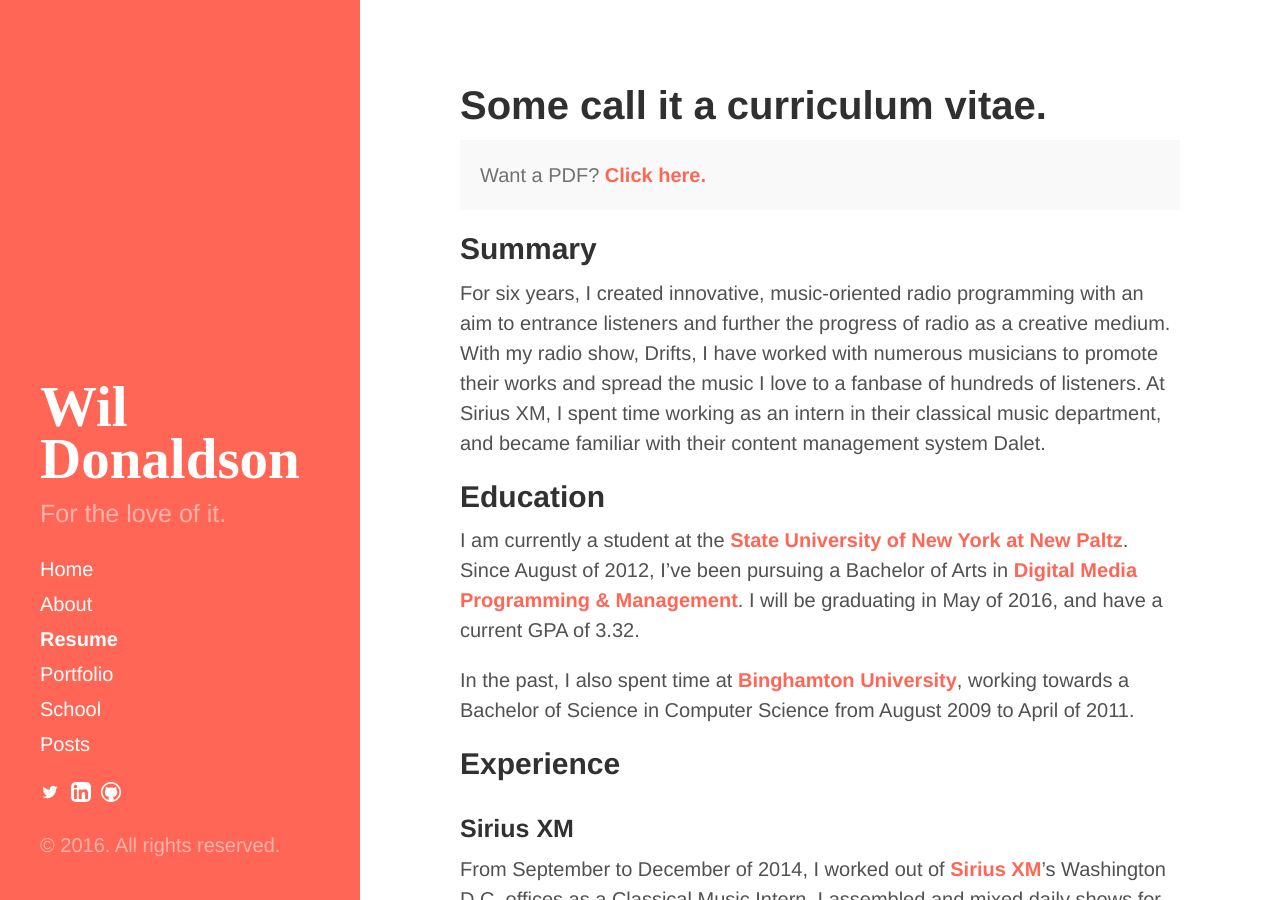
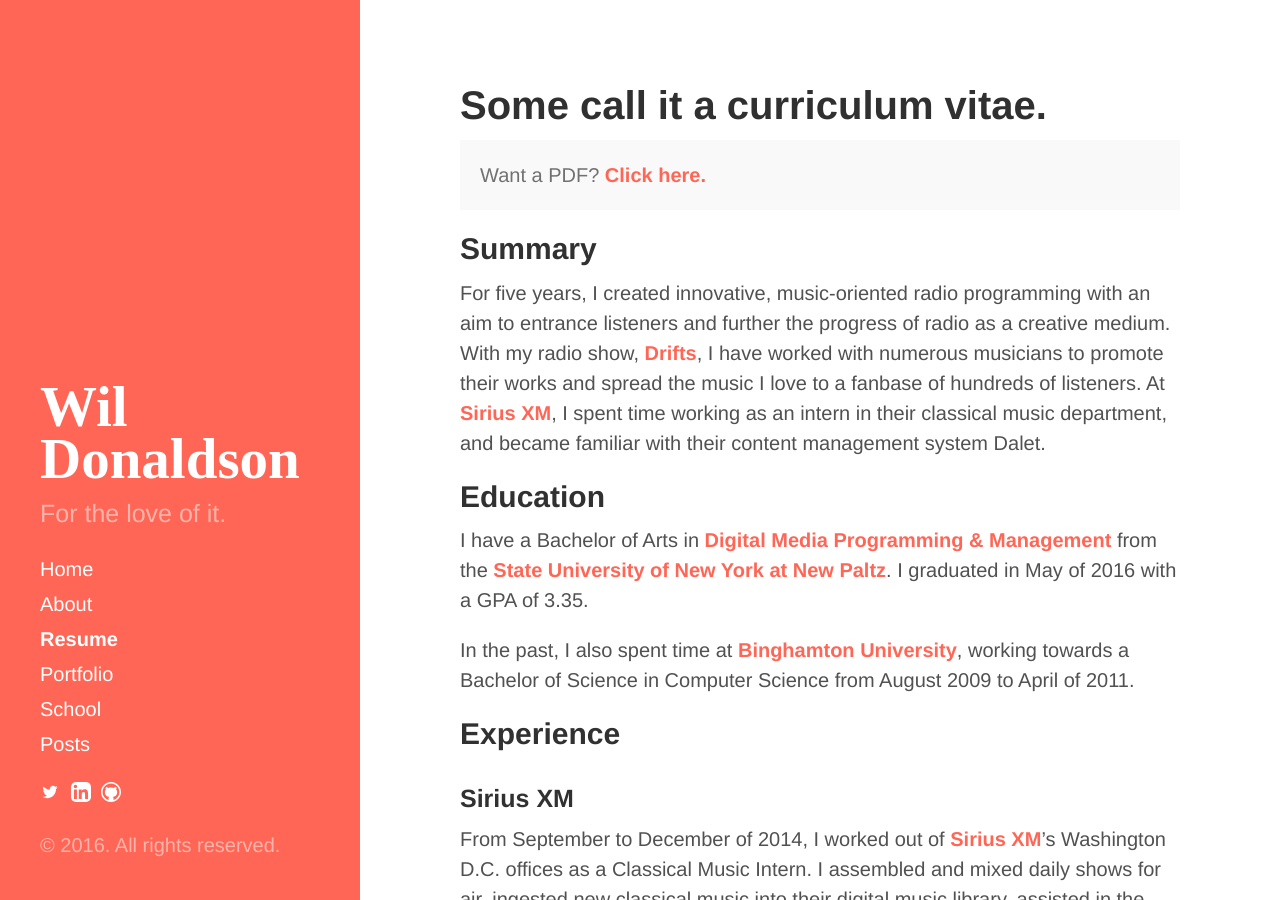
Before and after one commit to crownsedge/wildonaldson.me, a Jekyll site: the page built from resume/index.md, in a window 1280 px wide and 900 px high. Built offline with Jekyll 4.4.1, drawn with Linux system fonts in a browser that asks for light colours; comment, search, counter and statistics services are not loaded; some of the changed text lies outside the part shown.

Commit message:
"I've graduated!" edits
Also, remove my phone number from the public web

```diff
--- a/resume/index.md
+++ b/resume/index.md
@@ -2,18 +2,18 @@
 layout: page
 title: Resume
 header-title: "Some call it a curriculum vitae."
-gpa: 3.32
+gpa: 3.35
 ---
 
 <p class="message">Want a PDF? <a href="/resume/Wil Donaldson - Resume.pdf">Click here.</a></p>
 
 ## Summary
 
-For six years, I created innovative, music-oriented radio programming with an aim to entrance listeners and further the progress of radio as a creative medium. With my radio show, Drifts, I have worked with numerous musicians to promote their works and spread the music I love to a fanbase of hundreds of listeners. At Sirius XM, I spent time working as an intern in their classical music department, and became familiar with their content management system Dalet.
+For five years, I created innovative, music-oriented radio programming with an aim to entrance listeners and further the progress of radio as a creative medium. With my radio show, [Drifts](#drifts), I have worked with numerous musicians to promote their works and spread the music I love to a fanbase of hundreds of listeners. At [Sirius XM](#sirius-xm), I spent time working as an intern in their classical music department, and became familiar with their content management system Dalet.
 
 ## Education
 
-I am currently a student at the [State University of New York at New Paltz](http://newpaltz.edu). Since August of 2012, I've been pursuing a Bachelor of Arts in [Digital Media Programming & Management](http://www.newpaltz.edu/ugc/las/comm_media/major_dmprog-mgmt.html). I will be graduating in May of 2016, and have a current GPA of {{ page.gpa }}.
+I have a Bachelor of Arts in [Digital Media Programming & Management](http://www.newpaltz.edu/ugc/las/comm_media/major_dmprog-mgmt.html) from the [State University of New York at New Paltz](http://newpaltz.edu). I graduated in May of 2016 with a GPA of {{ page.gpa }}.
 
 In the past, I also spent time at [Binghamton University](http://binghamton.edu), working towards a Bachelor of Science in Computer Science from August 2009 to April of 2011.
 
@@ -45,4 +45,4 @@
 
 # Want to hire me?
 
-You can contact me by electronic mail at [wil@wildonaldson.me](mailto:wil@wildonaldson.me) or phone me at +1 (845) 549-3235.
+You can contact me by electronic mail at [wil@wildonaldson.me](mailto:wil@wildonaldson.me). My phone number, Skype username, and mailing address are also available by request.
```
Also changed, not shown: 1 other file.
